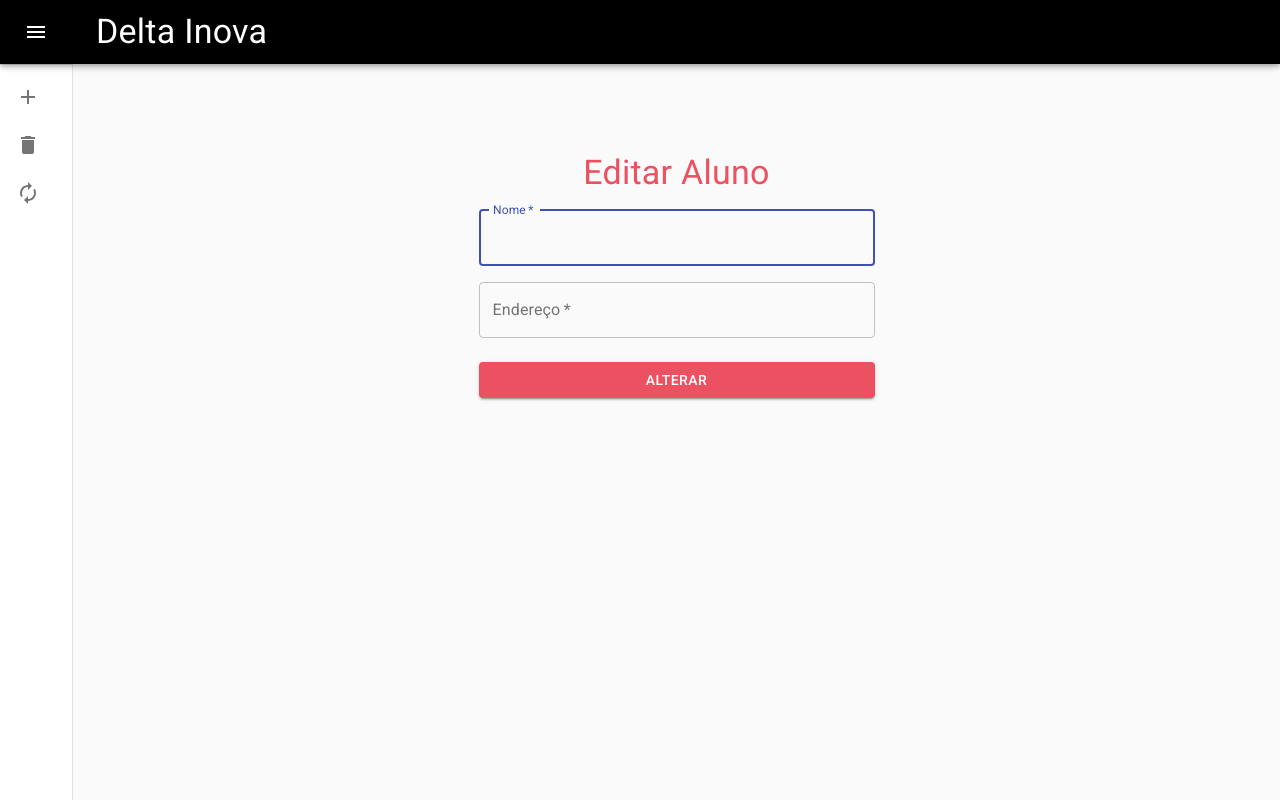
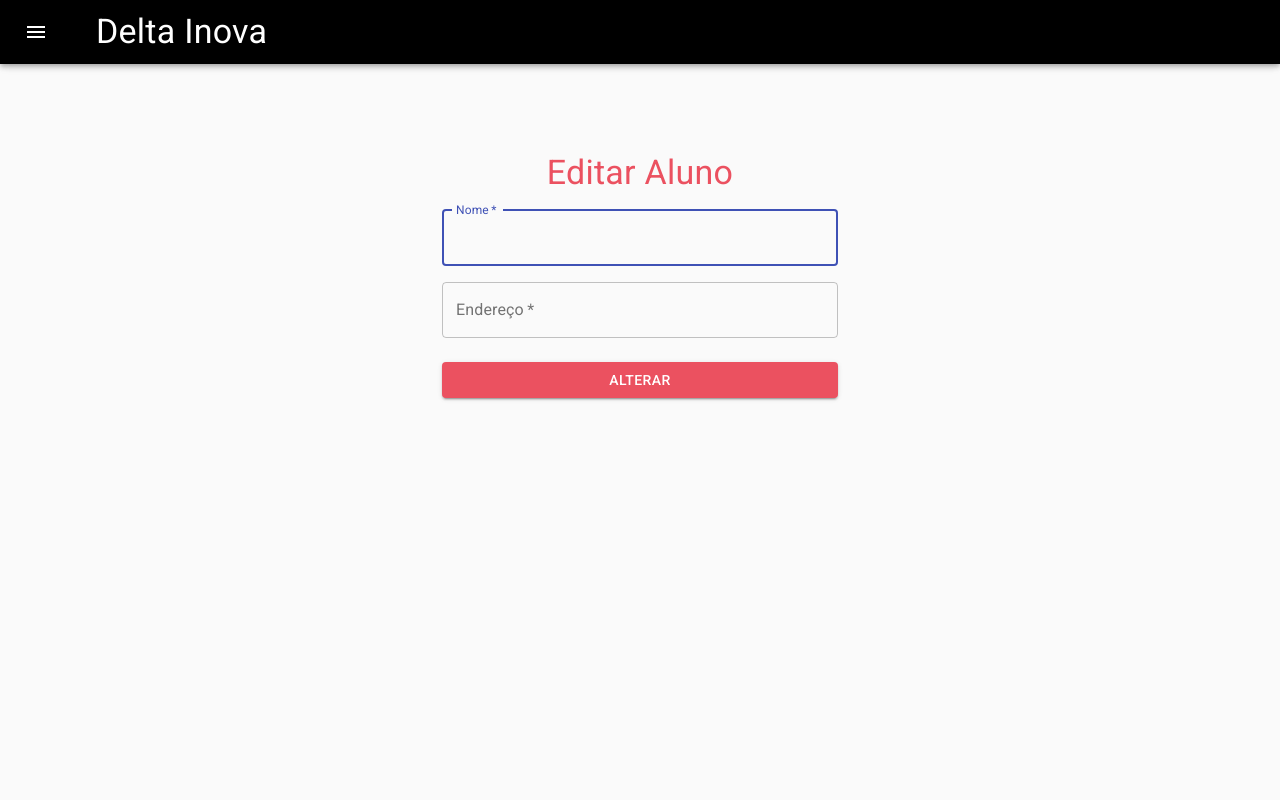
Before and after one commit to fabioNog/Delta, a React (Create React App) app in the folder deltafrontend/: page /atualizar in a window 1280 px wide. Built offline with nearby package versions, Linux system fonts and the light colour scheme.

Commit message:
Atualizando renderezição da Tela Principal, restruturando a componente tabela para linkar as telas de atualizar e deletar

```diff
--- a/deltafrontend/src/components/Tabela.js
+++ b/deltafrontend/src/components/Tabela.js
@@ -7,6 +7,10 @@ import TableContainer from '@material-ui/core/TableContainer';
 import TableHead from '@material-ui/core/TableHead';
 import TableRow from '@material-ui/core/TableRow';
 import Paper from '@material-ui/core/Paper';
+import ListItemIcon from '@material-ui/core/ListItemIcon';
+import Autorenew from '@material-ui/icons/Autorenew';
+import Delete from '@material-ui/icons/Delete';
+import {Link} from "react-router-dom";
 
 //Importando Axios
 import axios from 'axios';
@@ -32,14 +36,6 @@ const StyledTableRow = withStyles(theme => ({
 function createData(name, calories, fat, carbs, protein) {
   return { name, calories, fat, carbs, protein };
 }
-
-const rows = [
-  createData('Frozen yoghurt', 159, 6.0),
-  createData('Ice cream sandwich', 237, 9.0),
-  createData('Eclair', 262, 16.0),
-  createData('Cupcake', 305, 3.7),
-  createData('Gingerbread', 356, 16.0)
-];
 
 const useStyles = makeStyles({
   table: {
@@ -67,6 +63,8 @@ export default function CustomizedTables() {
             <StyledTableCell>Nome</StyledTableCell>
             <StyledTableCell>Endereço</StyledTableCell>
             <StyledTableCell>Foto</StyledTableCell>
+            <StyledTableCell>Atualizar</StyledTableCell>
+            <StyledTableCell>Deletar</StyledTableCell>
           </TableRow>
         </TableHead>
         <TableBody>
@@ -77,6 +75,20 @@ export default function CustomizedTables() {
               </StyledTableCell>
               <StyledTableCell>{row.calories}</StyledTableCell>
               <StyledTableCell>{row.fat}</StyledTableCell>
+              <StyledTableCell>
+                <Link to={"/atualizar"}>
+                  <ListItemIcon >
+                    {<Autorenew/>}
+                  </ListItemIcon>
+                </Link>
+              </StyledTableCell>
+              <StyledTableCell>
+                <Link to={"/deletar"}>
+                  <ListItemIcon>
+                    {<Delete/>}
+                  </ListItemIcon>
+                </Link>
+              </StyledTableCell>
             </StyledTableRow>
           ))}
         </TableBody>
--- a/deltafrontend/src/pages/Adicionar.js
+++ b/deltafrontend/src/pages/Adicionar.js
@@ -109,10 +109,6 @@ export default function MiniDrawer() {
     switch(param) {
       case 3:
         return <Add/>;
-      case 1:
-      return <Delete/>;
-      case 2:
-        return <Autorenew/>;
       default:
         return <Add/>;
     }
@@ -146,38 +142,6 @@ export default function MiniDrawer() {
           </Link>
         </Toolbar>
       </AppBar>
-      <Drawer
-        variant="permanent"
-        className={clsx(classes.drawer, {
-          [classes.drawerOpen]: open,
-          [classes.drawerClose]: !open,
-        })}
-        classes={{
-          paper: clsx({
-            [classes.drawerOpen]: open,
-            [classes.drawerClose]: !open,
-          }),
-        }}
-      >
-        <div className={classes.toolbar}>
-
-         <h3>Delta Inova</h3>
-          <IconButton onClick={handleDrawerClose}>
-            {theme.direction === 'rtl' ? <ChevronRightIcon /> : <ChevronLeftIcon />}
-          </IconButton>
-        </div>
-        <Divider />
-        <List>
-          {['Adicionar', 'Deletar', 'Atualizar'].map((text, index) => (
-            <ListItem button key={text} component={Link} to={text}>
-              <ListItemIcon>
-              {renderSwitch(index)}
-              </ListItemIcon>
-              <ListItemText primary={text} />
-            </ListItem>
-          ))}
-        </List>
-      </Drawer>
       <main className={classes.content}>
         <div className={classes.toolbar} />
         <Formulario/>
--- a/deltafrontend/src/pages/Atualizar.js
+++ b/deltafrontend/src/pages/Atualizar.js
@@ -104,19 +104,6 @@ export default function Atualizar() {
     setOpen(false);
   };
 
-  const renderSwitch = (param) => {
-    switch(param) {
-      case 3:
-        return <Add/>;
-      case 1:
-      return <Delete/>;
-      case 2:
-        return <Autorenew/>;
-      default:
-        return <Add/>;
-    }
-  }
-
   return (
     <div className={classes.root}>
       <CssBaseline />
@@ -145,38 +132,6 @@ export default function Atualizar() {
           </Link>
         </Toolbar>
       </AppBar>
-      <Drawer
-        variant="permanent"
-        className={clsx(classes.drawer, {
-          [classes.drawerOpen]: open,
-          [classes.drawerClose]: !open,
-        })}
-        classes={{
-          paper: clsx({
-            [classes.drawerOpen]: open,
-            [classes.drawerClose]: !open,
-          }),
-        }}
-      >
-        <div className={classes.toolbar}>
-
-         <h3>Delta Inova</h3>
-          <IconButton onClick={handleDrawerClose}>
-            {theme.direction === 'rtl' ? <ChevronRightIcon /> : <ChevronLeftIcon />}
-          </IconButton>
-        </div>
-        <Divider />
-        <List>
-          {['Adicionar', 'Deletar', 'Atualizar'].map((text, index) => (
-            <ListItem button key={text} component={Link} to={text}>
-              <ListItemIcon>
-              {renderSwitch(index)}
-              </ListItemIcon>
-              <ListItemText primary={text} />
-            </ListItem>
-          ))}
-        </List>
-      </Drawer>
       <main className={classes.content}>
         <div className={classes.toolbar} />
         <Formulario/>
--- a/deltafrontend/src/pages/Deletar.js
+++ b/deltafrontend/src/pages/Deletar.js
@@ -104,19 +104,6 @@ export default function MiniDrawer() {
     setOpen(false);
   };
 
-  const renderSwitch = (param) => {
-    switch(param) {
-      case 3:
-        return <Add/>;
-      case 1:
-      return <Delete/>;
-      case 2:
-        return <Autorenew/>;
-      default:
-        return <Add/>;
-    }
-  }
-
   return (
     <div className={classes.root}>
       <CssBaseline />
@@ -145,38 +132,6 @@ export default function MiniDrawer() {
           </Link>
         </Toolbar>
       </AppBar>
-      <Drawer
-        variant="permanent"
-        className={clsx(classes.drawer, {
-          [classes.drawerOpen]: open,
-          [classes.drawerClose]: !open,
-        })}
-        classes={{
-          paper: clsx({
-            [classes.drawerOpen]: open,
-            [classes.drawerClose]: !open,
-          }),
-        }}
-      >
-        <div className={classes.toolbar}>
-
-         <h3>Delta Inova</h3>
-          <IconButton onClick={handleDrawerClose}>
-            {theme.direction === 'rtl' ? <ChevronRightIcon /> : <ChevronLeftIcon />}
-          </IconButton>
-        </div>
-        <Divider />
-        <List>
-          {['Adicionar', 'Deletar', 'Atualizar'].map((text, index) => (
-            <ListItem button key={text} component={Link} to={text}>
-              <ListItemIcon>
-              {renderSwitch(index)}
-              </ListItemIcon>
-              <ListItemText primary={text} />
-            </ListItem>
-          ))}
-        </List>
-      </Drawer>
       <main className={classes.content}>
         <div className={classes.toolbar} />
         <Deletar/>
--- a/deltafrontend/src/pages/Main.js
+++ b/deltafrontend/src/pages/Main.js
@@ -107,10 +107,6 @@ export default function MiniDrawer() {
     switch(param) {
       case 3:
         return <Add/>;
-      case 1:
-      return <Delete/>;
-      case 2:
-        return <Autorenew/>;
       default:
         return <Add/>;
     }
@@ -166,7 +162,7 @@ export default function MiniDrawer() {
         </div>
         <Divider />
         <List>
-          {['Adicionar', 'Deletar', 'Atualizar'].map((text, index) => (
+          {['Adicionar'].map((text, index) => (
             <ListItem button key={text} component={Link} to={text}>
               <ListItemIcon>
               {renderSwitch(index)}
```
